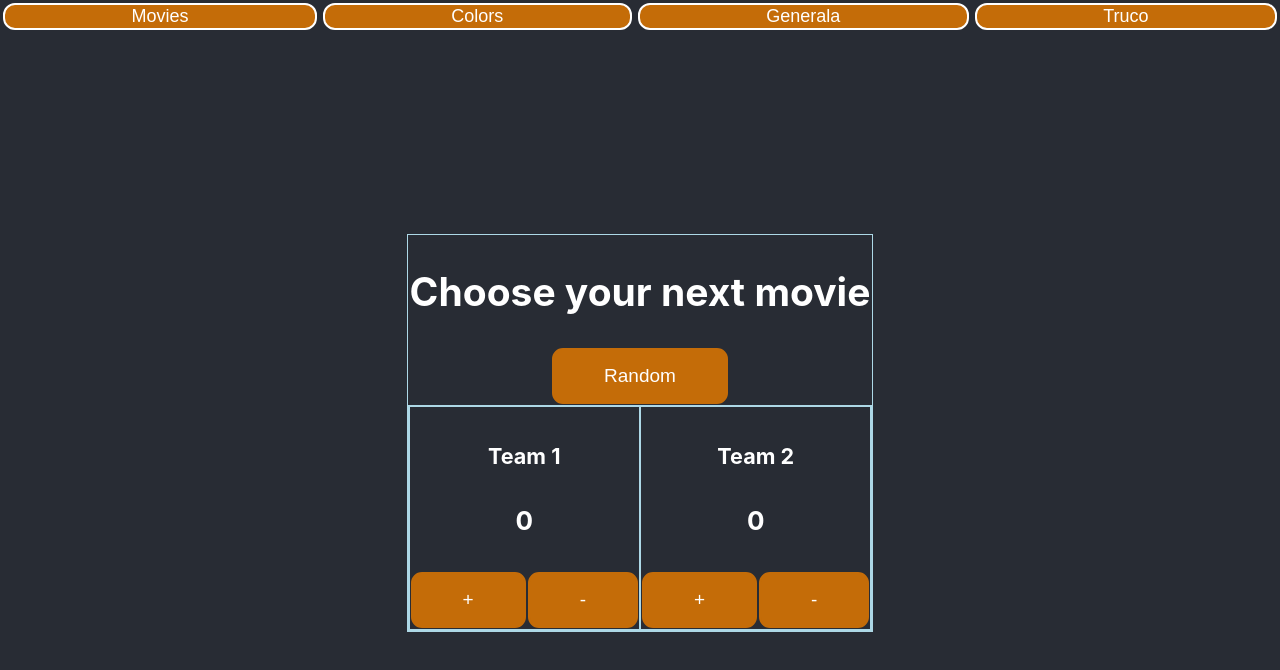
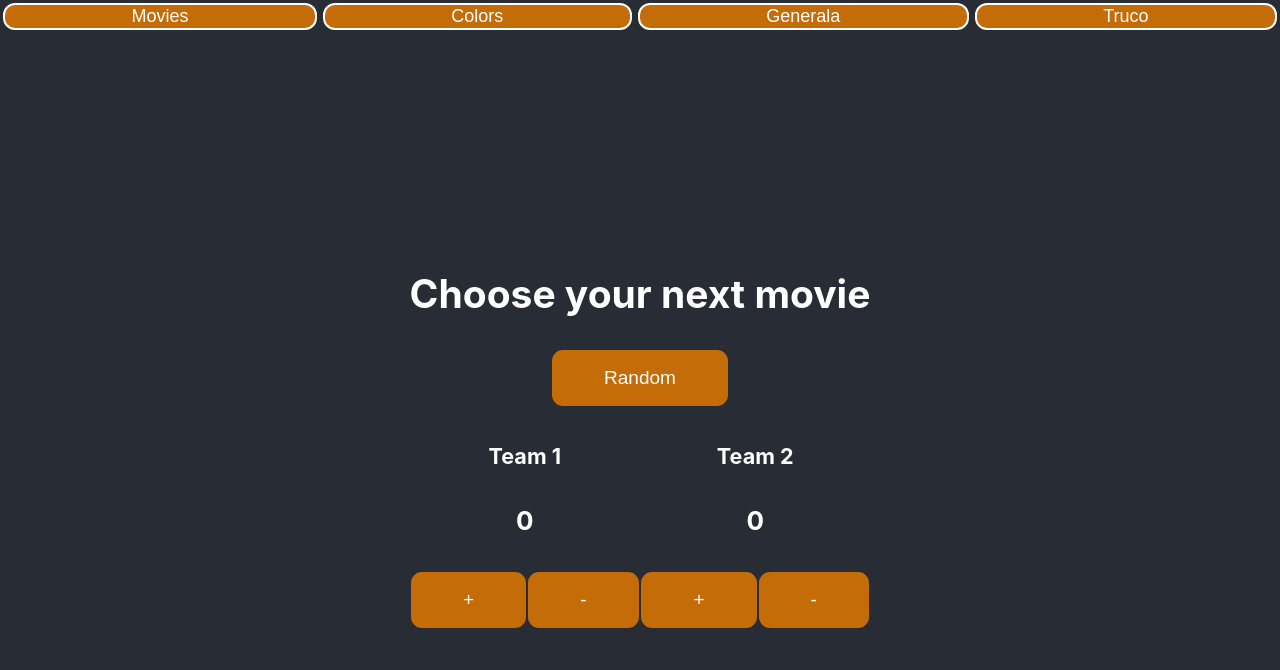
Before and after one commit to chtamanini7/tama-movies, a React (Create React App) app: page / in a window 1280 px wide. Shown: the top 670 px of the page. Built offline with nearby package versions, Linux system fonts and the light colour scheme.

Commit message:
deleted border helper

```diff
--- a/src/App.css
+++ b/src/App.css
@@ -1,6 +1,5 @@
 .App {
   text-align: center;
-  border: 1px solid lightblue;
 }
 
 .pinkText {
@@ -83,9 +82,9 @@
 .movie-counter-father{
   display: flex;
   flex-wrap: wrap;
-  border: 1px solid lightblue;
+
 }
 .movie-counter-item{
-  border: 1px solid lightblue;
+
   flex: 1;
 }
```
